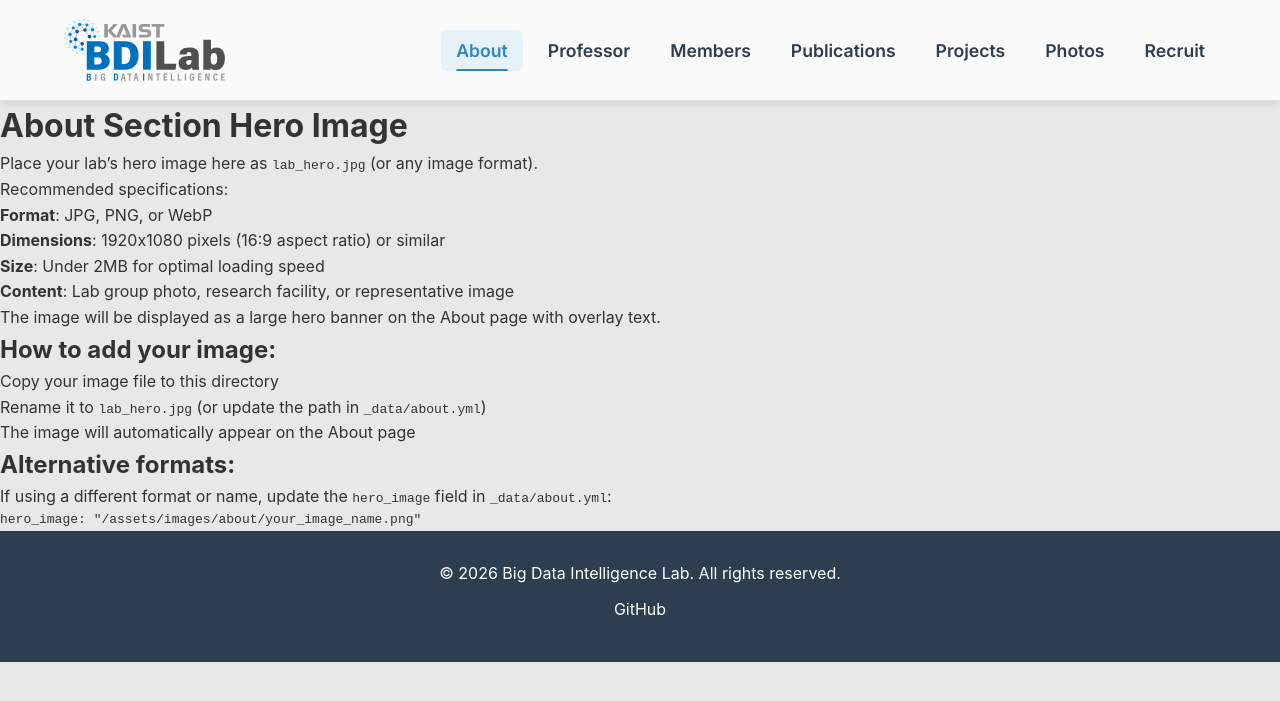
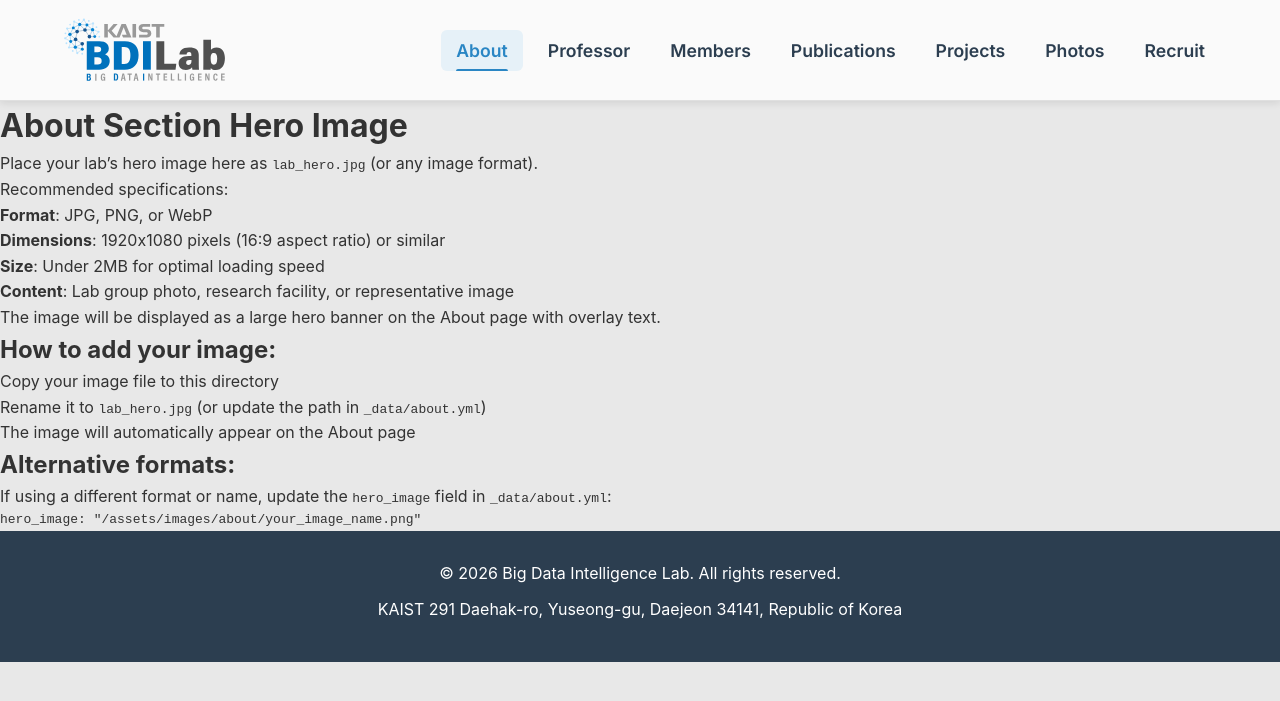
Before and after one commit to kjeemin21/lab-website-demo, a Jekyll site: the page built from assets/images/about/README.md, in a window 1280 px wide. Shown: the top 701 px of the page. Built offline with Jekyll 4.4.1, drawn with Linux system fonts in a browser that asks for light colours; some web fonts are replaced; our own code applies the rules of GitHub Pages for plain Markdown files.

Commit message:
Update footer content: Replace GitHub link with physical address for KAIST, enhancing footer information relevance.

```diff
--- a/_includes/footer.html
+++ b/_includes/footer.html
@@ -1,10 +1,6 @@
 <footer class="site-footer">
     <div class="footer-container">
         <p>&copy; {{ site.time | date: "%Y" }} {{ site.title }}. All rights reserved.</p>
-        {% if site.github_username %}
-        <p>
-            <a href="https://github.com/{{ site.github_username }}" target="_blank" rel="noopener">GitHub</a>
-        </p>
-        {% endif %}
+        <p>KAIST 291 Daehak-ro, Yuseong-gu, Daejeon 34141, Republic of Korea</p>
     </div>
 </footer>
```
